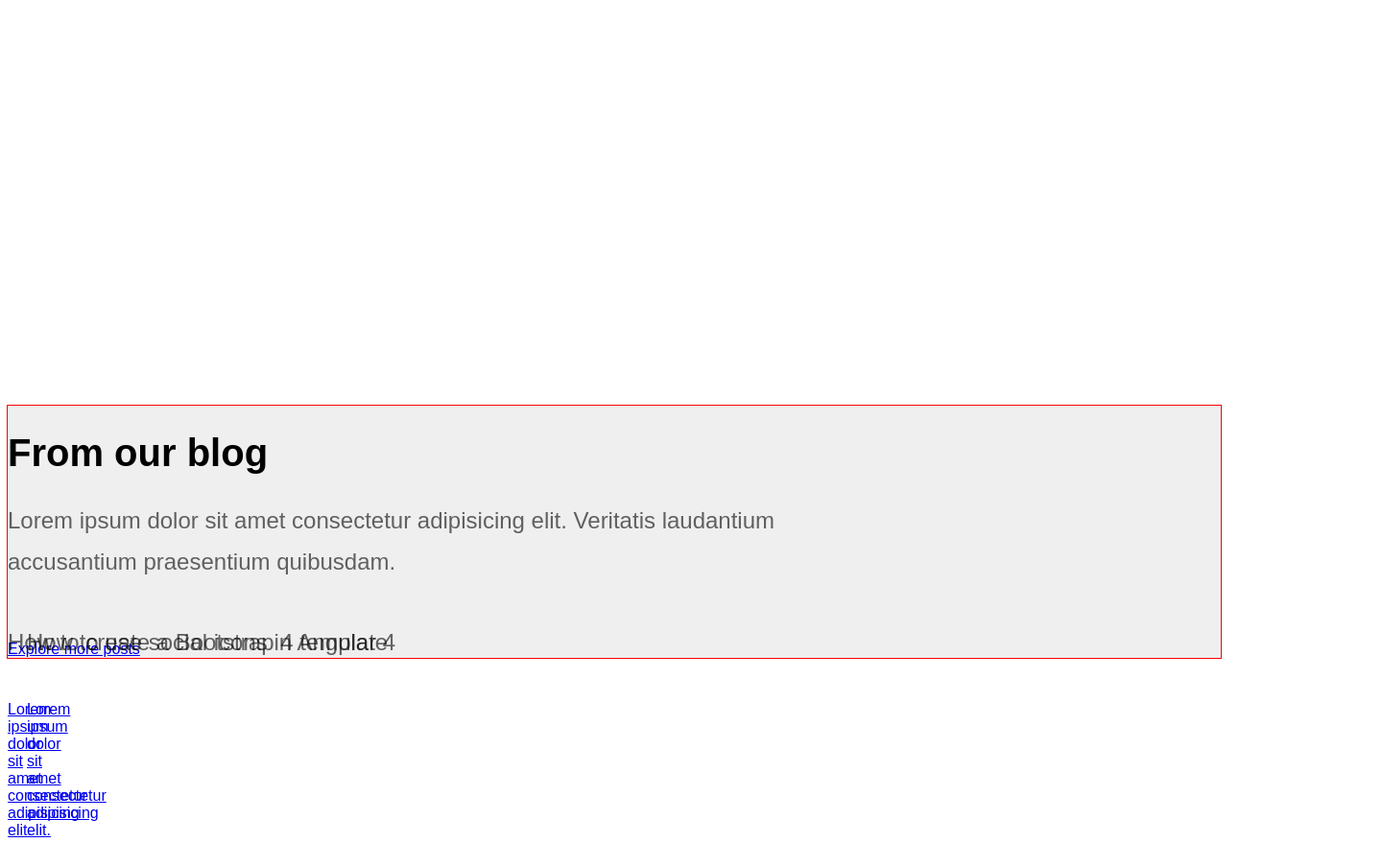
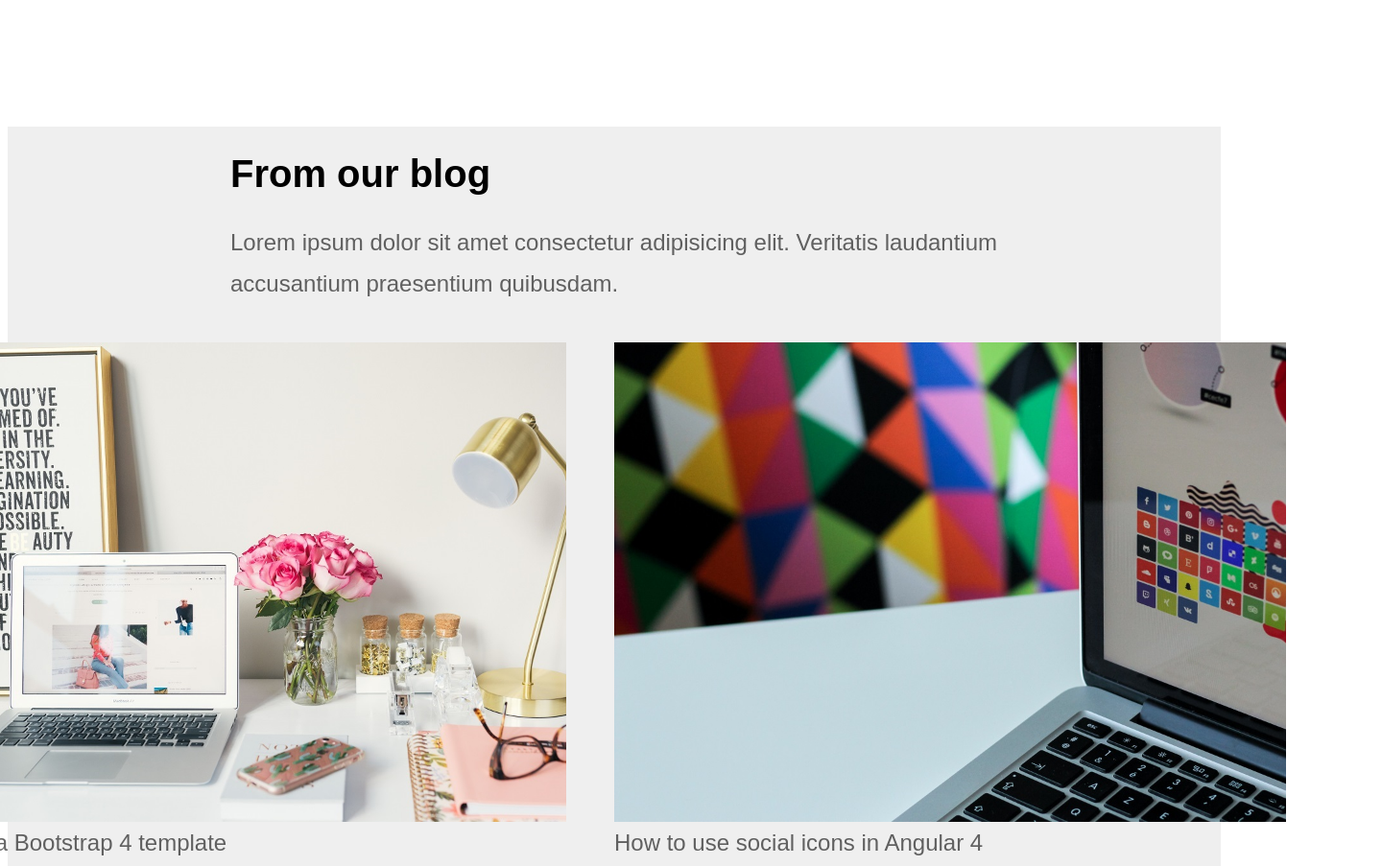
Before and after one commit to Kinsasha/genesys-project1, a plain HTML site: page index.html in a window 1280 px wide. Shown: the part 8280-9183 px from the top of the page at 96% size, 1440 px wide, since content can reach past the window. Drawn offline with Linux system fonts and the light colour scheme.

Commit message:
still working on the .tenth section problem. Changed it to work cos it is being a pain

```diff
--- a/index.html
+++ b/index.html
@@ -142,23 +142,19 @@
         </p>
         <div><a href="#">Get started risk free</a></div>
     </div>
-    <div class="tenth">
+    <div class="work">
         <div class="texts">
-            <h1>From our blog</h1>
-            <p>Lorem ipsum dolor sit amet consectetur adipisicing elit. Veritatis laudantium accusantium praesentium quibusdam.</p>
+            <h1 class="work-text">From our blog</h1>
+            <p class="work-text">Lorem ipsum dolor sit amet consectetur adipisicing elit. Veritatis laudantium accusantium praesentium quibusdam.</p>
         </div>
         <div class="imgs">
             <div class="image-one">
-                <div>
-                    <!-- <img src="./img/parallex.jpg"> -->
-                </div>
+                <div class="box-one"></div>
                 <p>How to create a Bootstrap 4 template</p>
                 <a href="#">Lorem ipsum dolor sit amet consectetur adipisicing elit.</a>
             </div>
             <div class="image-two">
-                <div>
-                    <!-- <img src="./img/parallex2.jpg"> -->
-                </div>
+                <div class="box-two"></div>
                 <p>How to use social icons in Angular 4</p>
                 <a href="#">Lorem ipsum dolor sit amet consectetur adipisicing elit.</a>
             </div>
--- a/styles.css
+++ b/styles.css
@@ -436,28 +436,6 @@ div.body-image {
 .nineth a:hover {
     background-color: green;
 }
-.tenth {
-    background-color: #efefef;
-    outline: 1px solid red;
-    margin-top: 400px;
-    margin-bottom: 400px;
-    width: 100%;
-    height: 1800px;
-    display: flex;
-    flex-direction: column;
-}
-.imgs {
-    display: flex;
-
-}
-.image-one {
-    height: 20px;
-    width: 20px;
-}
-.image-two {
-    height: 20px;
-    width: 20px;
-}
 .eleventh {
     display: flex;
     flex-direction: column;
@@ -466,6 +444,7 @@ div.body-image {
     height: 800px;
     margin-top: 100px;
     margin-bottom: 100px;
+    /* outline: 1px red solid; */
 }
 
 .eleventh h1 {
@@ -517,3 +496,30 @@ textarea::placeholder {
 .eleventh a:hover {
     background-color: green;
 }
+.work {
+    display: flex;
+    flex-direction: column;
+    align-items: center;
+    justify-content: center;
+    margin-bottom: 100px;
+    margin-top: 100px;
+    background-color: #efefef;
+    width: 100%;
+}
+.box-one {
+    height: 500px;
+    width: 700px;
+    margin-left: 50px;
+    background: url(./img/parallex.jpg);
+    background-size: cover;
+}
+.box-two {
+    height: 500px;
+    width: 700px;
+    margin-right: 100px;
+    background: url(./img/parallex2.jpg);
+    background-size: cover;
+}
+.imgs {
+    display: flex;
+}
```
